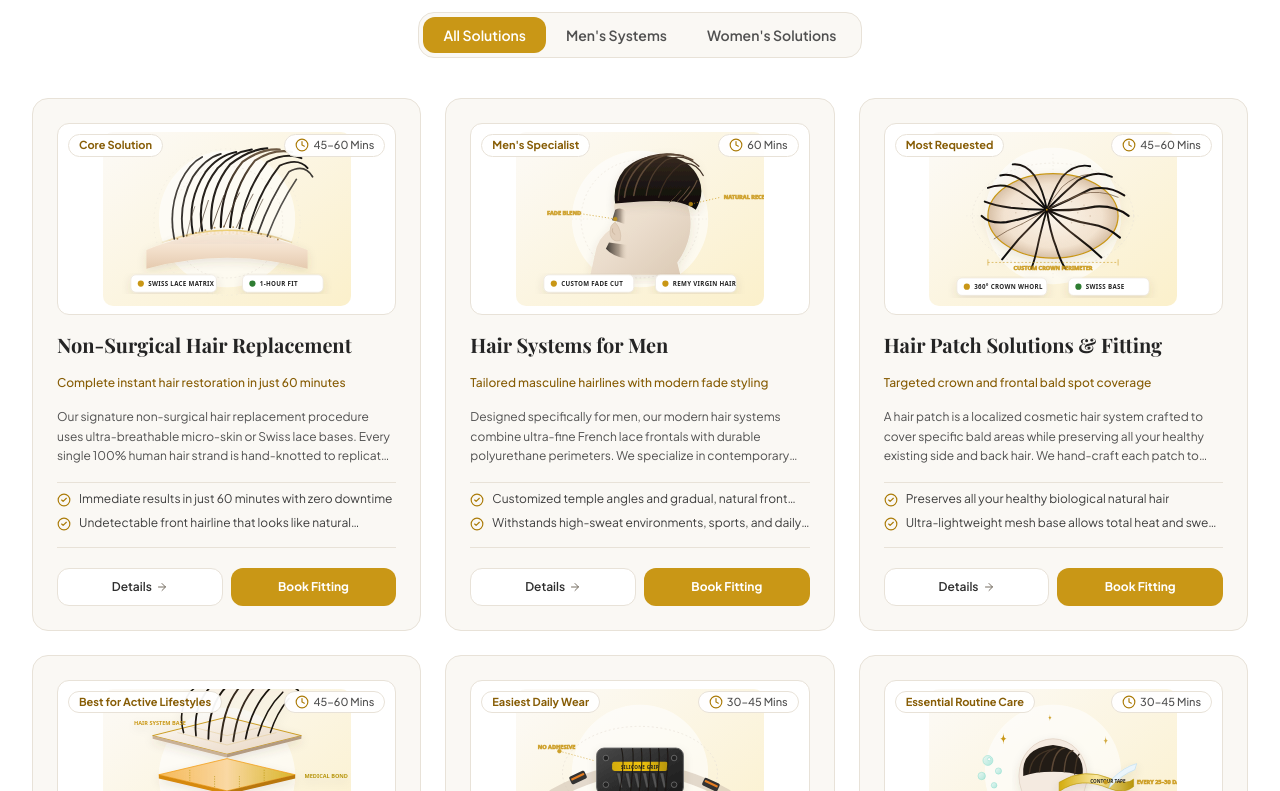
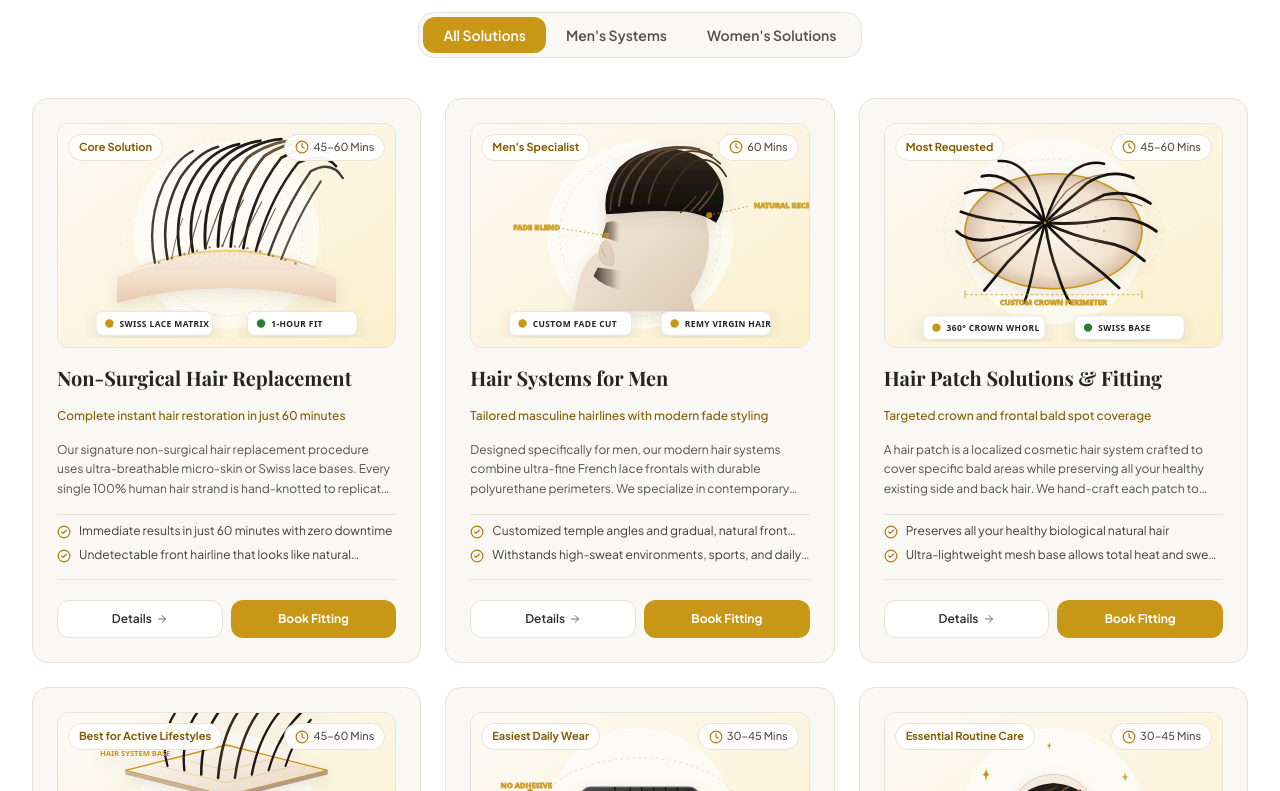
Before and after one commit to momoittechnologies-spec/golden-hair-wig-studio, a React (Vite) app: page / in a window 1280 px wide. Shown: the part 1289-2080 px from the top of the page. Built offline with nearby package versions, Linux system fonts and the light colour scheme; a web font is replaced by a local one.

Commit message:
style: optimize sizing, aspect ratios, and padding for solution illustrations across cards

```diff
--- a/src/components/ServicesSection.tsx
+++ b/src/components/ServicesSection.tsx
@@ -80,23 +80,23 @@ export const ServicesSection: React.FC<ServicesSectionProps> = ({ onOpenBooking
               className="rounded-2xl bg-[#FAF8F4] border border-[#E8E2D8] hover:border-gold-400 p-5 sm:p-6 flex flex-col justify-between transition-all duration-200 hover:shadow-md group"
             >
               <div className="space-y-4">
-                {/* Small Realistic Illustration */}
+                {/* Perfectly Sized Realistic Illustration Fitting Card Padding */}
                 {service.illustration ? (
                   <Link
                     to={`/services/${service.slug}`}
-                    className="block w-full h-44 sm:h-48 rounded-xl overflow-hidden border border-[#E8E2D8] bg-white group-hover:border-gold-300 transition-colors shadow-2xs relative"
+                    className="block w-full aspect-[400/265] rounded-xl overflow-hidden border border-[#E8E2D8] bg-[#FAF8F4] group-hover:border-gold-400 transition-all shadow-2xs relative"
                     aria-label={`View details for ${service.title}`}
                   >
                     <img
                       src={service.illustration}
                       alt={`${service.title} clinical illustration`}
-                      className="w-full h-full object-contain p-2 transition-transform duration-300 group-hover:scale-102"
+                      className="w-full h-full object-cover transition-transform duration-500 group-hover:scale-103"
                       loading="lazy"
                     />
-                    <div className="absolute top-2.5 left-2.5 px-2.5 py-0.5 rounded-full bg-white/95 backdrop-blur-xs text-gold-700 border border-[#E8E2D8] text-[11px] font-bold shadow-2xs">
+                    <div className="absolute top-2.5 left-2.5 px-2.5 py-1 rounded-full bg-white/95 backdrop-blur-xs text-gold-700 border border-[#E8E2D8] text-[11px] font-bold shadow-2xs">
                       {service.badge}
                     </div>
-                    <div className="absolute top-2.5 right-2.5 px-2.5 py-0.5 rounded-full bg-white/95 backdrop-blur-xs text-neutral-600 border border-[#E8E2D8] text-[11px] font-medium flex items-center gap-1 shadow-2xs">
+                    <div className="absolute top-2.5 right-2.5 px-2.5 py-1 rounded-full bg-white/95 backdrop-blur-xs text-neutral-600 border border-[#E8E2D8] text-[11px] font-medium flex items-center gap-1 shadow-2xs">
                       <Clock className="w-3.5 h-3.5 text-gold-600" aria-hidden="true" />
                       <span>{service.duration}</span>
                     </div>
--- a/src/pages/ServiceDetailPage.tsx
+++ b/src/pages/ServiceDetailPage.tsx
@@ -134,11 +134,11 @@ export const ServiceDetailPage: React.FC<ServiceDetailPageProps> = ({ onOpenBook
       {service.illustration && (
         <div className="mb-16 p-6 sm:p-8 rounded-3xl bg-[#FAF8F4] border border-[#E8E2D8]">
           <div className="grid grid-cols-1 lg:grid-cols-12 gap-8 items-center">
-            <div className="lg:col-span-5 rounded-2xl bg-white border border-[#E8E2D8] p-4 shadow-xs overflow-hidden flex items-center justify-center">
+            <div className="lg:col-span-5 rounded-2xl bg-[#FAF8F4] border border-[#E8E2D8] shadow-xs overflow-hidden relative aspect-[400/280]">
               <img
                 src={service.illustration}
                 alt={`${service.title} clinical illustration`}
-                className="w-full h-56 sm:h-64 object-contain"
+                className="w-full h-full object-cover"
                 loading="lazy"
               />
             </div>
--- a/src/pages/ServicesPage.tsx
+++ b/src/pages/ServicesPage.tsx
@@ -63,18 +63,18 @@ export const ServicesPage: React.FC<ServicesPageProps> = ({ onOpenBooking }) =>
             key={service.id}
             className="flex flex-col rounded-3xl bg-[#FAF8F4] border border-[#E8E2D8] hover:border-gold-400 transition-all duration-300 hover:-translate-y-1 overflow-hidden shadow-xs"
           >
-            {/* Card Visual Header */}
-            <div className="relative h-52 overflow-hidden bg-white border-b border-[#E8E2D8] flex items-center justify-center p-3">
+            {/* Card Visual Header - Perfectly Sized to Fit Frame */}
+            <div className="relative w-full aspect-[400/265] overflow-hidden bg-[#FAF8F4] border-b border-[#E8E2D8]">
               <img
                 src={service.illustration || service.image}
                 alt={service.title}
-                className="w-full h-full object-contain transition-transform duration-500 hover:scale-105"
+                className="w-full h-full object-cover transition-transform duration-500 hover:scale-103"
                 loading="lazy"
               />
-              <span className="absolute top-3.5 left-3.5 px-3 py-1 rounded-full bg-white/95 backdrop-blur-xs text-gold-700 border border-[#E8E2D8] text-[11px] font-bold shadow-2xs">
+              <span className="absolute top-3 left-3 px-3 py-1 rounded-full bg-white/95 backdrop-blur-xs text-gold-700 border border-[#E8E2D8] text-[11px] font-bold shadow-2xs">
                 {service.badge}
               </span>
-              <span className="absolute top-3.5 right-3.5 px-2.5 py-1 rounded-full bg-white/95 backdrop-blur-xs text-neutral-600 border border-[#E8E2D8] text-[11px] font-medium flex items-center gap-1 shadow-2xs">
+              <span className="absolute top-3 right-3 px-2.5 py-1 rounded-full bg-white/95 backdrop-blur-xs text-neutral-600 border border-[#E8E2D8] text-[11px] font-medium flex items-center gap-1 shadow-2xs">
                 <Clock className="w-3.5 h-3.5 text-gold-600" aria-hidden="true" />
                 <span>{service.duration}</span>
               </span>
```
